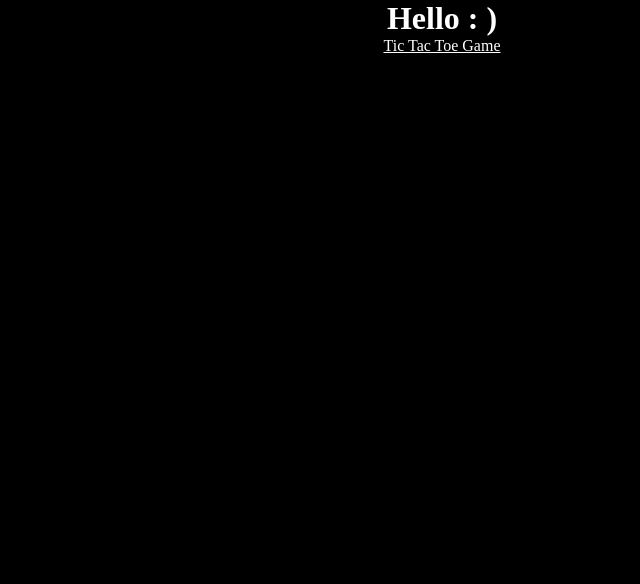
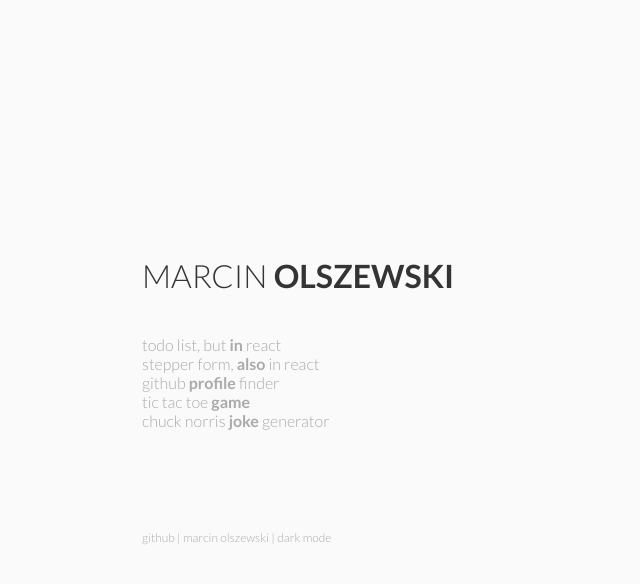
Before and after one commit to marcinolszewski/marcinolszewski.github.io, a plain HTML site: page index.htm in a window 1280 px wide. Shown: the whole page, without its empty margins (198-838 px from the left). Drawn offline with Linux system fonts and the light colour scheme.

Commit message:
[new release] added dark mode, changed styles, added menu, overall redesign

```diff
--- a/index.htm
+++ b/index.htm
@@ -1,14 +1,50 @@
 <!DOCTYPE html>
 <html lang="en">
-<head>
-    <meta charset="UTF-8">
-    <meta name="viewport" content="width=device-width, initial-scale=1.0">
-    <meta http-equiv="X-UA-Compatible" content="ie=edge">
+  <head>
+    <meta charset="UTF-8" />
+    <meta name="viewport" content="width=device-width, initial-scale=1.0" />
+    <meta http-equiv="X-UA-Compatible" content="ie=edge" />
     <title>Marcin Olszewski</title>
-    <link rel="stylesheet" href="style.css">
-</head>
-<body>
-    <h1>Hello : )</h1>
-    <a href="/tictactoe/">Tic Tac Toe Game</a>
-</body>
+    <link rel="stylesheet" href="style.css" />
+  </head>
+  <body>
+    <div class="overlay"></div>
+    <div class="wrapper">
+      <h1 class="wellcome"><span class="weak">MARCIN</span> OLSZEWSKI</h1>
+      <ul class="list">
+        <li>
+          <a href="/ToDoButInReact/"
+            >todo list, but <strong>in</strong> react</a
+          >
+        </li>
+        <li>
+          <a href="/stepper-form/"
+            >stepper form, <strong>also</strong> in react</a
+          >
+        </li>
+        <li>
+          <a href="/GitHub-Finder/">github <strong>profile</strong> finder</a>
+        </li>
+        <li>
+          <a href="/tictactoe/">tic tac toe <strong>game</strong></a>
+        </li>
+        <li>
+          <a href="/ChuckNorrisJokesGenerator/"
+            >chuck norris <strong>joke</strong> generator</a
+          >
+        </li>
+      </ul>
+      <div class="copy">
+        <a href="https://github.com/marcinolszewski"
+          >github | marcin olszewski</a
+        >
+        |
+        <label for="dm">
+          <span class="dark-mode-trigger">dark mode</span>
+          <input type="checkbox" id="dm" class="dark-mode" />
+        </label>
+      </div>
+    </div>
+    <script src="script.js"></script>
+  </body>
 </html>
--- /dev/null
+++ b/script.js
@@ -0,0 +1,47 @@
+// omg pure js
+const el = document.querySelector('.overlay');
+const header = document.querySelector('.wellcome');
+const dark = document.querySelector('.dark-mode');
+const darkTrigger = document.querySelector('.dark-mode-trigger');
+const currentTheme = localStorage.getItem('theme')
+  ? localStorage.getItem('theme')
+  : null;
+
+const showPage = callback => {
+  el.classList.add('show-content');
+  callback();
+};
+
+const zidx = () => {
+  setTimeout(() => {
+    el.style.zIndex = '-1';
+  }, 1000);
+};
+
+const goToGithub = () => {
+  document.location = 'https://github.com/marcinolszewski';
+};
+
+const handleThemeSwitch = e => {
+  if (e.target.checked) {
+    document.documentElement.setAttribute('data-theme', 'dark');
+    darkTrigger.textContent = 'light mode';
+    localStorage.setItem('theme', 'dark');
+  } else {
+    document.documentElement.setAttribute('data-theme', 'light');
+    darkTrigger.textContent = 'dark mode';
+    localStorage.setItem('theme', 'light');
+  }
+};
+
+currentTheme
+  ? document.documentElement.setAttribute('data-theme', currentTheme)
+  : null;
+
+currentTheme === 'dark'
+  ? (darkTrigger.textContent = 'light mode') && (dark.checked = true)
+  : (darkTrigger.textContent = 'dark mode') && null;
+
+dark.addEventListener('click', handleThemeSwitch);
+header.addEventListener('click', goToGithub);
+document.addEventListener('load', showPage(zidx));
--- a/style.css
+++ b/style.css
@@ -1,15 +1,119 @@
-* {
+/* omg, pure css */
+
+@import url('https://fonts.googleapis.com/css?family=Lato:300,400,700&display=swap');
+
+:root {
+  --pleasant-background: #fafafa;
+  --pleasant-text: #343434;
+  --pleasant-link: #aaa;
+  --pleasant-link-hov: #ccc;
+}
+
+[data-theme='dark'] {
+  --pleasant-background: #343434;
+  --pleasant-text: #fafafa;
+}
+
+*,
+:after,
+:before {
   box-sizing: border-box;
   margin: 0px;
   padding: 0px;
 }
 
 body {
-  background-color: #000;
-  color: #fff;
+  background-color: var(--pleasant-background);
+  color: var(--pleasant-text);
   text-align: center;
+  display: flex;
+  font-family: Lato, sans-serif;
+}
+
+.weak {
+  font-weight: 300;
+}
+
+.wellcome {
+  margin-bottom: 40px;
+}
+
+.wellcome:hover {
+  cursor: pointer;
+}
+
+.wrapper {
+  width: 100%;
+  max-width: 600px;
+  height: 100vh;
+  margin: 0 auto;
+  display: flex;
+  justify-content: center;
+  align-items: flex-start;
+  flex-direction: column;
+}
+
+.list {
+  list-style-type: none;
+  text-align: left;
 }
 
 a {
-  color: #fff;
+  text-decoration: none;
+  color: var(--pleasant-link);
+  font-weight: 300;
+  transition: 0.2s ease-in-out;
 }
+
+a:active,
+a:visited,
+a:link {
+  color: var(--pleasant-link);
+}
+
+strong {
+  transition: 0.2s ease-in-out;
+}
+
+a:hover,
+a:hover > strong {
+  color: var(--pleasant-link-hov);
+}
+
+.copy {
+  margin-top: 100px;
+  font-size: 12px;
+  color: var(--pleasant-link);
+  font-weight: 300;
+}
+
+.overlay {
+  position: absolute;
+  top: 0;
+  left: 0;
+  width: 100vw;
+  height: 100vh;
+  background-color: var(--pleasant-background);
+  opacity: 1;
+}
+
+.dark-mode-trigger:hover {
+  cursor: pointer;
+}
+
+.dark-mode {
+  display: none;
+}
+
+.show-content {
+  animation: disapear 1s steps(100) forwards;
+}
+
+@keyframes disapear {
+  from {
+    opacity: 1;
+  }
+  to {
+    opacity: 0;
+  }
+}
```
